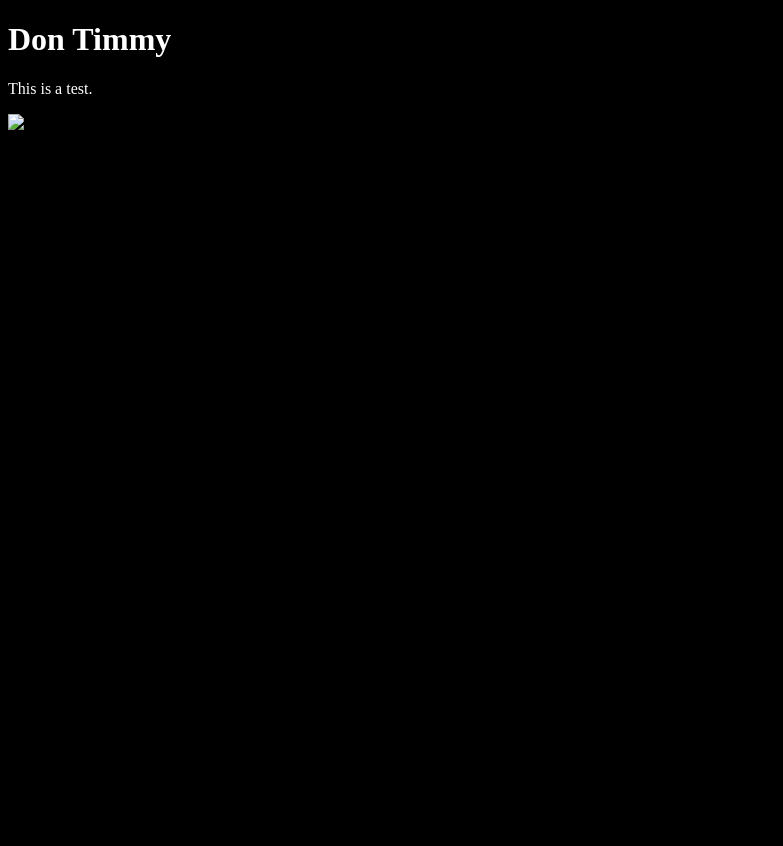
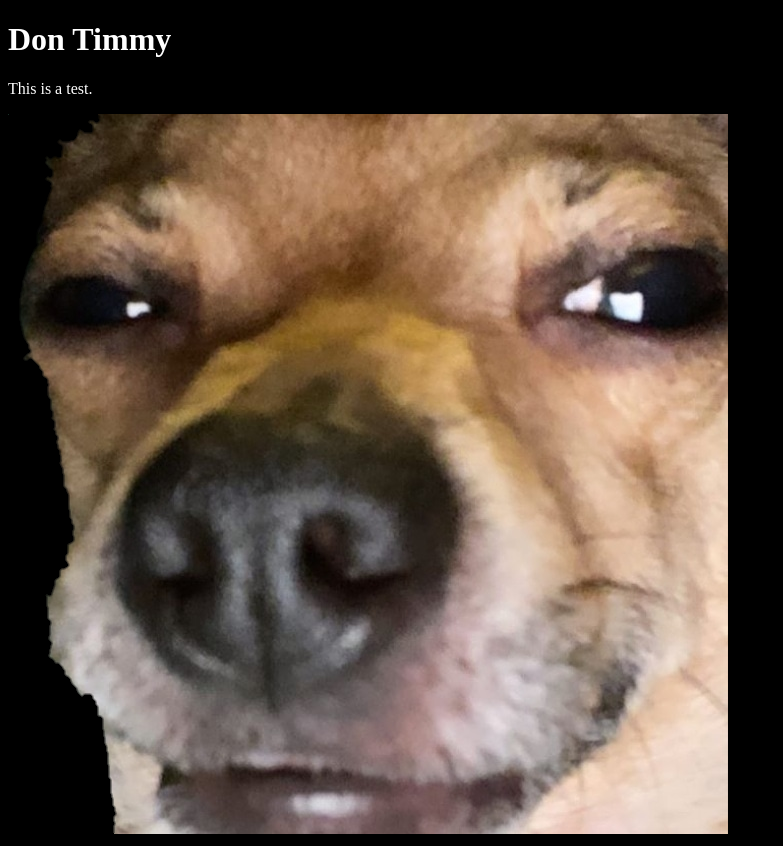
Before and after one commit to don-kaizen/don-kaizen.github.io, a plain HTML site: page index.html in a window 1280 px wide. Shown: the whole page, without its empty margins (0-783 px from the left). Before the commit the page ends 800 px from the top, so only its background shows below. Drawn offline with Linux system fonts and the light colour scheme.

Commit message:
timsmirk 6
scr - src!!!!!!!!

```diff
--- a/index.html
+++ b/index.html
@@ -4,5 +4,5 @@
 <h1 style="color:white";>Don Timmy</h1>
 <p style="color:white";>This is a test.</p>
 </body>
-<img scr="docs/assets/images/timsmirk.png" alt="Tim Smirk" width="720" height="720">
+<img src="docs/assets/images/timsmirk.png" alt="Tim Smirk" width="720" height="720">
 </html>
```
